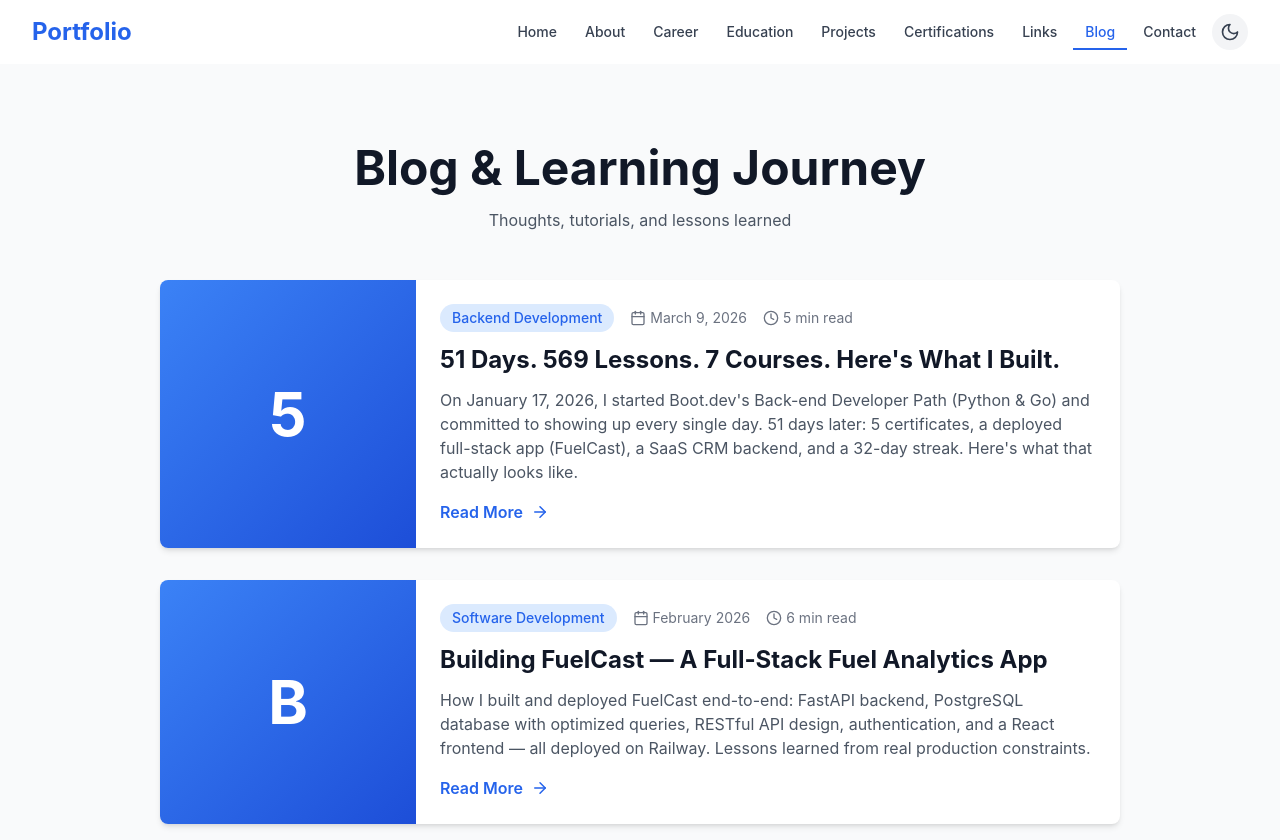
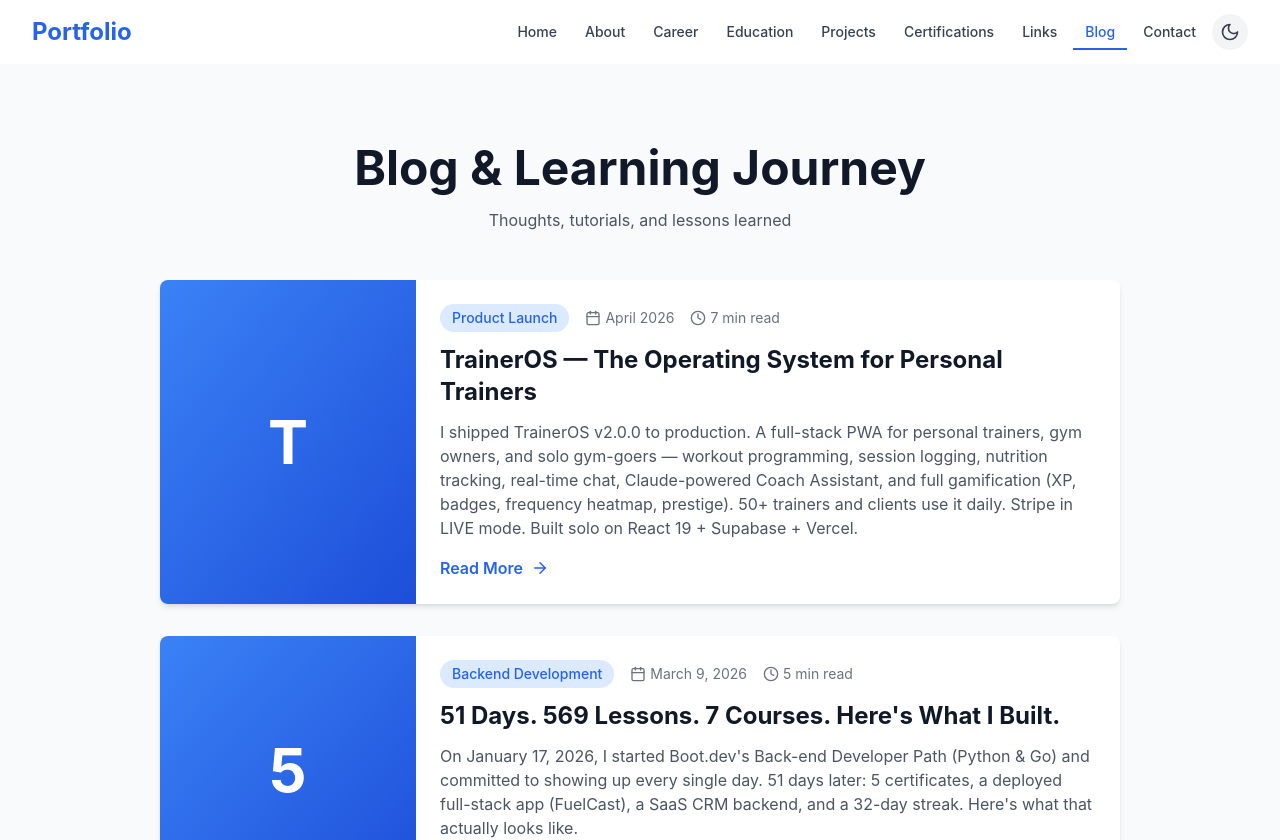
Before and after one commit to Adrianbrou/adrianbrou.github.io, a React (Vite) app: page /#/blog in a window 1280 px wide. Shown: the top 840 px of the page. Built offline with nearby package versions, Linux system fonts and the light colour scheme.

Commit message:
Add TrainerOS launch LinkedIn post as featured blog entry

```diff
--- a/src/pages/Blog.jsx
+++ b/src/pages/Blog.jsx
@@ -5,6 +5,15 @@ const Blog = () => {
     const blogPosts = [
         {
             id: 1,
+            title: 'TrainerOS — The Operating System for Personal Trainers',
+            excerpt: 'I shipped TrainerOS v2.0.0 to production. A full-stack PWA for personal trainers, gym owners, and solo gym-goers — workout programming, session logging, nutrition tracking, real-time chat, Claude-powered Coach Assistant, and full gamification (XP, badges, frequency heatmap, prestige). 50+ trainers and clients use it daily. Stripe in LIVE mode. Built solo on React 19 + Supabase + Vercel.',
+            date: 'April 2026',
+            readTime: '7 min read',
+            category: 'Product Launch',
+            url: 'https://www.linkedin.com/posts/adrianbrou_traineros-the-operating-system-for-personal-activity-7450772379070492672-wQYx'
+        },
+        {
+            id: 2,
             title: '51 Days. 569 Lessons. 7 Courses. Here\'s What I Built.',
             excerpt: 'On January 17, 2026, I started Boot.dev\'s Back-end Developer Path (Python & Go) and committed to showing up every single day. 51 days later: 5 certificates, a deployed full-stack app (FuelCast), a SaaS CRM backend, and a 32-day streak. Here\'s what that actually looks like.',
             date: 'March 9, 2026',
@@ -13,7 +22,7 @@ const Blog = () => {
             url: 'https://www.linkedin.com/in/salomon-brou-5b68aa320/'
         },
         {
-            id: 2,
+            id: 3,
             title: 'Building FuelCast — A Full-Stack Fuel Analytics App',
             excerpt: 'How I built and deployed FuelCast end-to-end: FastAPI backend, PostgreSQL database with optimized queries, RESTful API design, authentication, and a React frontend — all deployed on Railway. Lessons learned from real production constraints.',
             date: 'February 2026',
@@ -22,7 +31,7 @@ const Blog = () => {
             url: 'https://github.com/Adrianbrou/gas-up_demo'
         },
         {
-            id: 3,
+            id: 4,
             title: 'Building the SaaS CRM Backend for Anytime Fitness',
             excerpt: 'A deep dive into designing a full-stack analytics platform serving 1,500+ member records — Flask API, PostgreSQL, 15+ KPI endpoints, sub-second query times, and automated Excel/CSV exports that saved 20+ hours of manual reporting per month.',
             date: 'November 2025',
@@ -31,7 +40,7 @@ const Blog = () => {
             url: 'https://github.com/Adrianbrou/Saas-CRM-Backend-gym-trainer-'
         },
         {
-            id: 4,
+            id: 5,
             title: 'SQL Optimization: From Slow Queries to Sub-Second Response',
             excerpt: 'Practical lessons from optimizing PostgreSQL queries for the AF analytics platform — complex JOINs, CTEs, window functions, and indexing strategies that brought response times under 1 second on 1,500+ record datasets.',
             date: 'January 2026',
@@ -40,7 +49,7 @@ const Blog = () => {
             url: 'https://www.linkedin.com/in/salomon-brou-5b68aa320/'
         },
         {
-            id: 5,
+            id: 6,
             title: 'From Trainer to Backend Developer — My Story',
             excerpt: 'Over 10 years leading teams and coaching 100+ clients. A Master\'s in Software Engineering. Freelance dev work in Côte d\'Ivoire. Then a gap. Here\'s how I closed it — and why I can explain every line of code I\'ve written.',
             date: 'October 2025',
```
Also changed, not shown: 1 other file (tests, documents, lock files or other folders).
